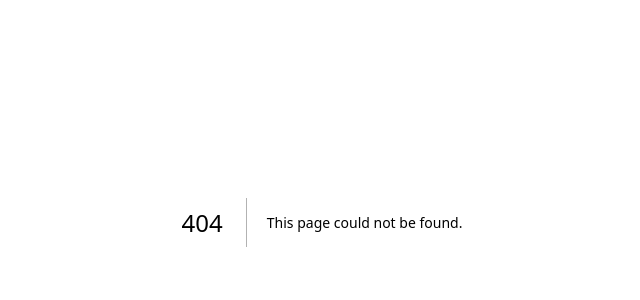
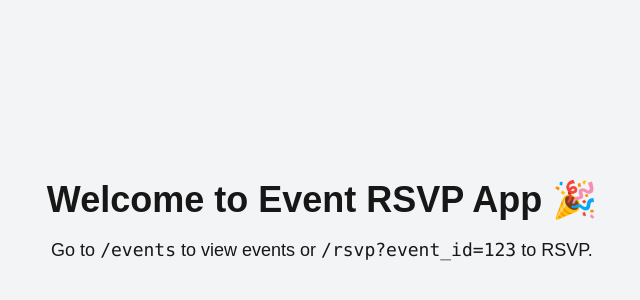
Before and after one commit to Kumud14/event-rsvp-app, a Next.js app: page / in a window 1280 px wide. Before the commit this address had no page. Shown: the part 178-478 px from the top of the page, without its empty margins (318-958 px from the left). Built offline with nearby package versions, Linux system fonts and the light colour scheme.

Commit message:
Add homepage at /

```diff
--- /dev/null
+++ b/app/page.tsx
@@ -0,0 +1,10 @@
+export default function HomePage() {
+  return (
+    <main className="min-h-screen flex items-center justify-center bg-gray-100">
+      <div className="text-center">
+        <h1 className="text-4xl font-bold mb-4">Welcome to Event RSVP App 🎉</h1>
+        <p className="text-lg">Go to <code>/events</code> to view events or <code>/rsvp?event_id=123</code> to RSVP.</p>
+      </div>
+    </main>
+  );
+}
```
